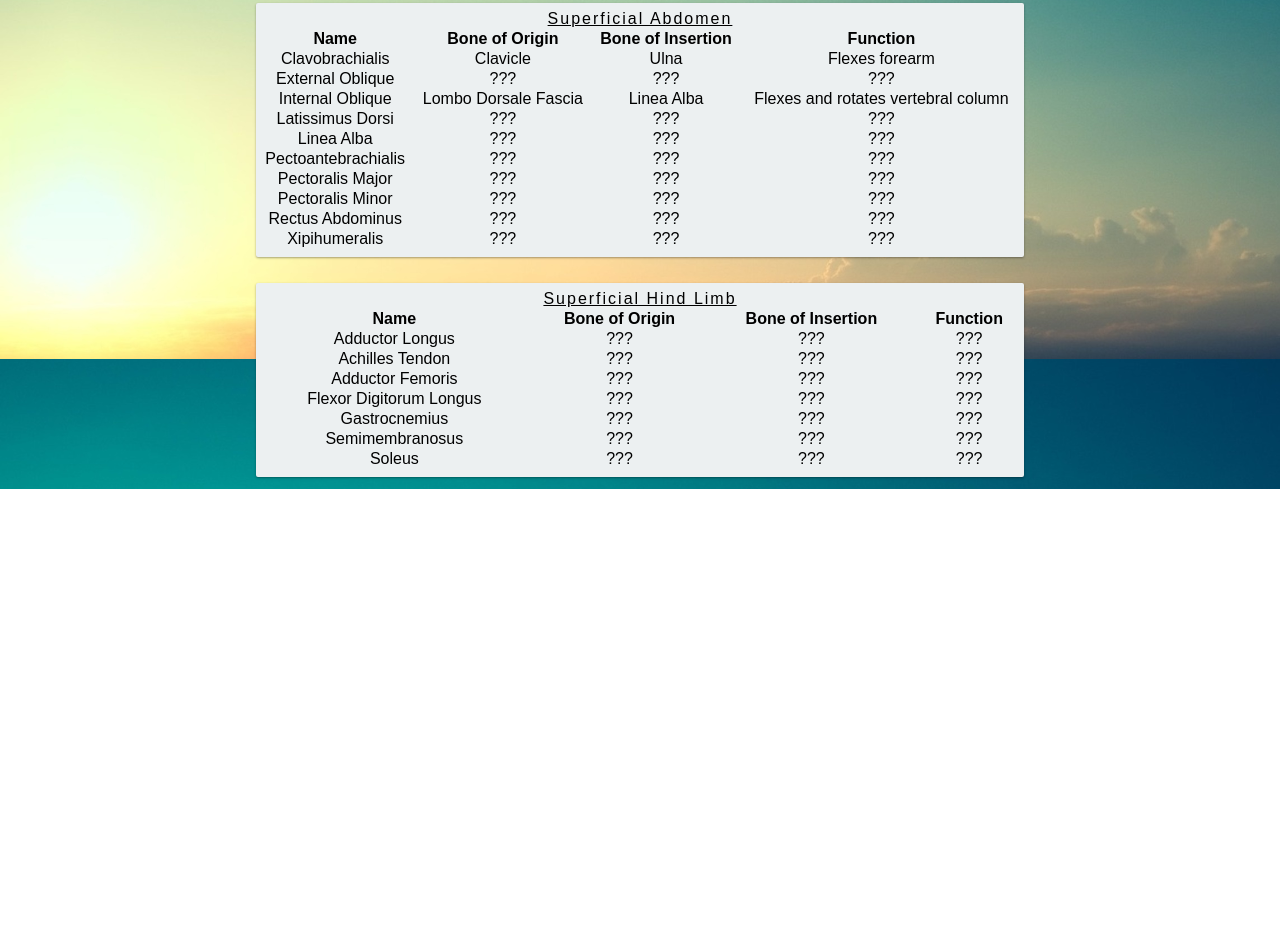
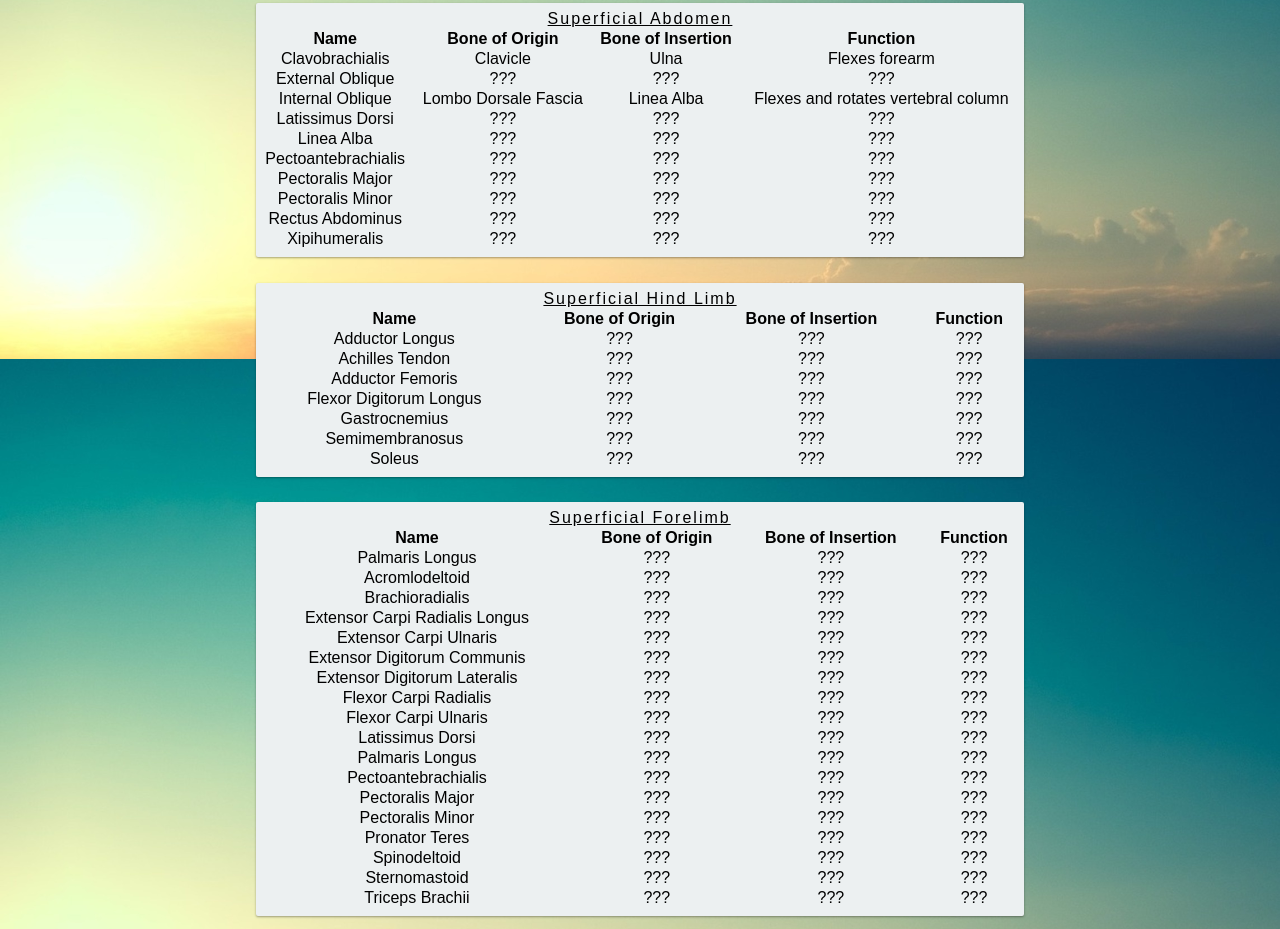
Before and after one commit to CurrenJ/currenj.github.io, a plain HTML site: page cat.html in a window 1280 px wide. Shown: the part 447-1376 px from the top of the page. Before the commit the page ends 936 px from the top, so only its background shows below. Drawn offline with Linux system fonts and the light colour scheme; a web font is replaced by a local one.

Commit message:
Update cat.html

```diff
--- a/cat.html
+++ b/cat.html
@@ -229,6 +229,135 @@
 							</div>
 						</div>
 					</div>
+				<div>
+						<div class="card7 card-1">
+							<div id="c42 table">
+                <div id="inner">
+                <p id="boneGroup">Superficial Forelimb</p>
+								<table>
+                  <thead>
+                  <tr>
+                    <th>Name</th>
+                    <th>Bone of Origin</th>
+                    <th>Bone of Insertion</th>
+                    <th>Function</th>
+                  </tr>
+                  </thead>
+                  <tbody>
+                    <tr>
+                      <td>Palmaris Longus</td>
+                      <td>???</td>
+                      <td>???</td>
+                      <td>???</td>
+                    </tr>
+                    <tr>
+                      <td>Acromlodeltoid</td>
+                      <td>???</td>
+                      <td>???</td>
+                      <td>???</td>
+                    </tr>
+                    <tr>
+                      <td>Brachioradialis</td>
+                      <td>???</td>
+                      <td>???</td>
+                      <td>???</td>
+                    </tr>
+                    <tr>
+                      <td>Extensor Carpi Radialis Longus</td>
+                      <td>???</td>
+                      <td>???</td>
+                      <td>???</td>
+                    </tr>
+                    <tr>
+                      <td>Extensor Carpi Ulnaris</td>
+                      <td>???</td>
+                      <td>???</td>
+                      <td>???</td>
+                    </tr>
+			  <tr>
+                      <td>Extensor Digitorum Communis</td>
+                      <td>???</td>
+                      <td>???</td>
+                      <td>???</td>
+                    </tr>
+			  <tr>
+                      <td>Extensor Digitorum Lateralis</td>
+                      <td>???</td>
+                      <td>???</td>
+                      <td>???</td>
+                    </tr>
+			  <tr>
+                      <td>Flexor Carpi Radialis</td>
+                      <td>???</td>
+                      <td>???</td>
+                      <td>???</td>
+                    </tr>
+			  <tr>
+                      <td>Flexor Carpi Ulnaris</td>
+                      <td>???</td>
+                      <td>???</td>
+                      <td>???</td>
+                    </tr>
+			  <tr>
+                      <td>Latissimus Dorsi</td>
+                      <td>???</td>
+                      <td>???</td>
+                      <td>???</td>
+                    </tr>
+			  <tr>
+                      <td>Palmaris Longus</td>
+                      <td>???</td>
+                      <td>???</td>
+                      <td>???</td>
+                    </tr>
+			  <tr>
+                      <td>Pectoantebrachialis</td>
+                      <td>???</td>
+                      <td>???</td>
+                      <td>???</td>
+                    </tr>
+			  <tr>
+                      <td>Pectoralis Major</td>
+                      <td>???</td>
+                      <td>???</td>
+                      <td>???</td>
+                    </tr>
+			  <tr>
+                      <td>Pectoralis Minor</td>
+                      <td>???</td>
+                      <td>???</td>
+                      <td>???</td>
+                    </tr>
+			  <tr>
+                      <td>Pronator Teres</td>
+                      <td>???</td>
+                      <td>???</td>
+                      <td>???</td>
+                    </tr>
+			  <tr>
+                      <td>Spinodeltoid</td>
+                      <td>???</td>
+                      <td>???</td>
+                      <td>???</td>
+                    </tr>
+			  <tr>
+                      <td>Sternomastoid</td>
+                      <td>???</td>
+                      <td>???</td>
+                      <td>???</td>
+                    </tr>
+			  <tr>
+                      <td>Triceps Brachii</td>
+                      <td>???</td>
+                      <td>???</td>
+                      <td>???</td>
+                    </tr>
+                  </tbody>
+                </table>
+                </div>
+							</div>
+						</div>
+					</div>
 					<!-- <div>
 						<div class="card3 card-1">
 
```
